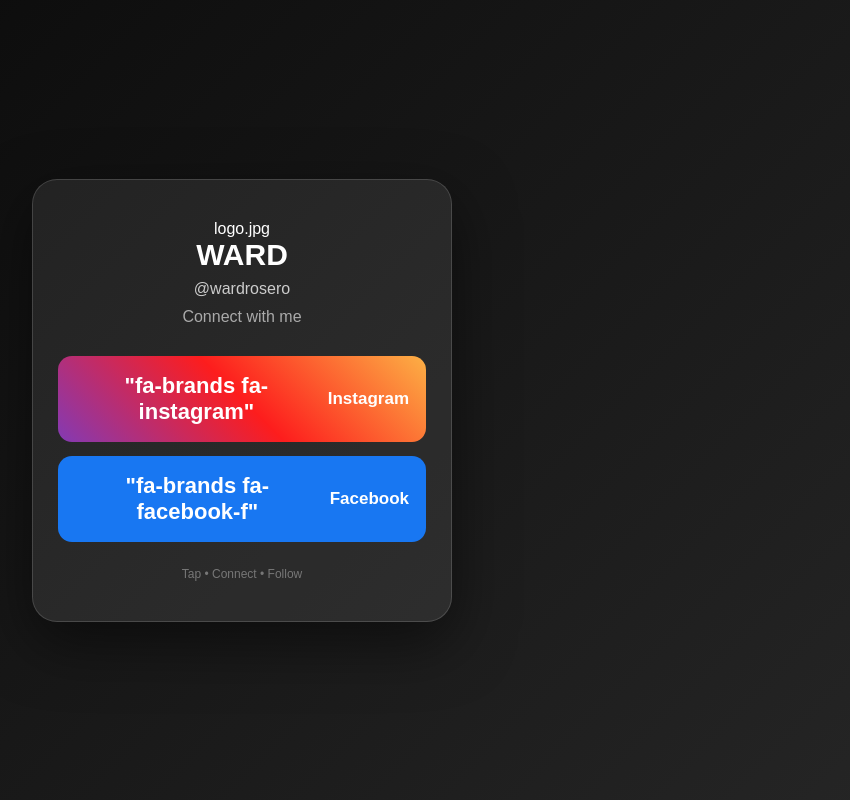
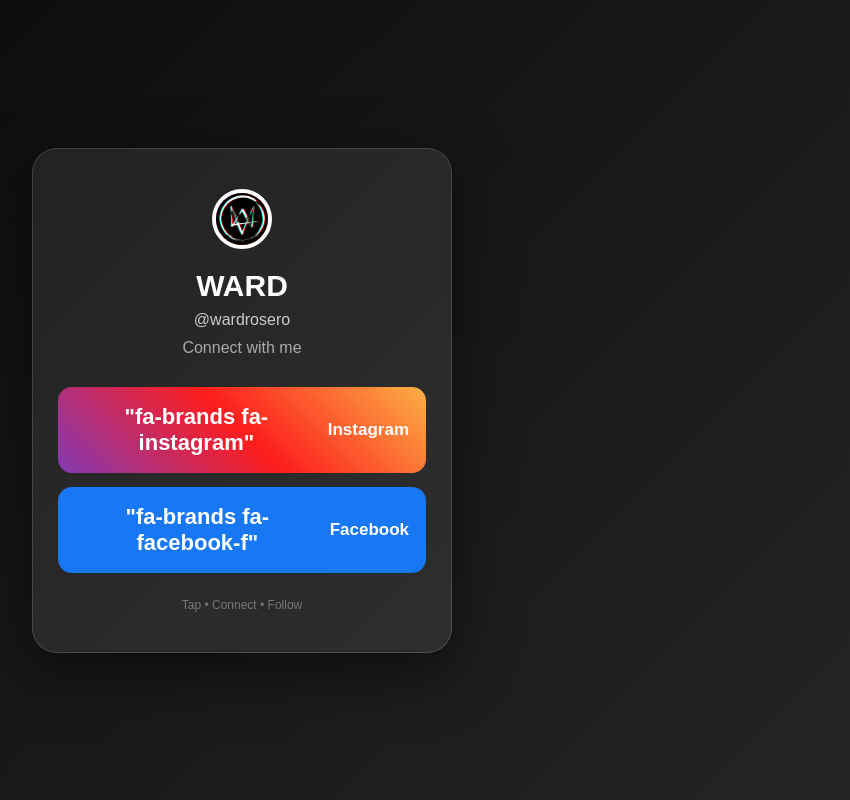
Before and after one commit to WardRosero/WardRosero.github.io, a plain HTML site: page index.html in a window 1280 px wide. Shown: the whole page, without its empty margins (398-1248 px from the left). Drawn offline with Linux system fonts and the light colour scheme.

Commit message:
index.html

```diff
--- a/index.html
+++ b/index.html
@@ -102,7 +102,7 @@
 
   <div class="card">
 
-    <div class="profile">logo.jpg</div>
+    <img class="profile-logo" src="logo.jpg" alt="×͜×">
 
     <h1>WARD</h1>
 
```
